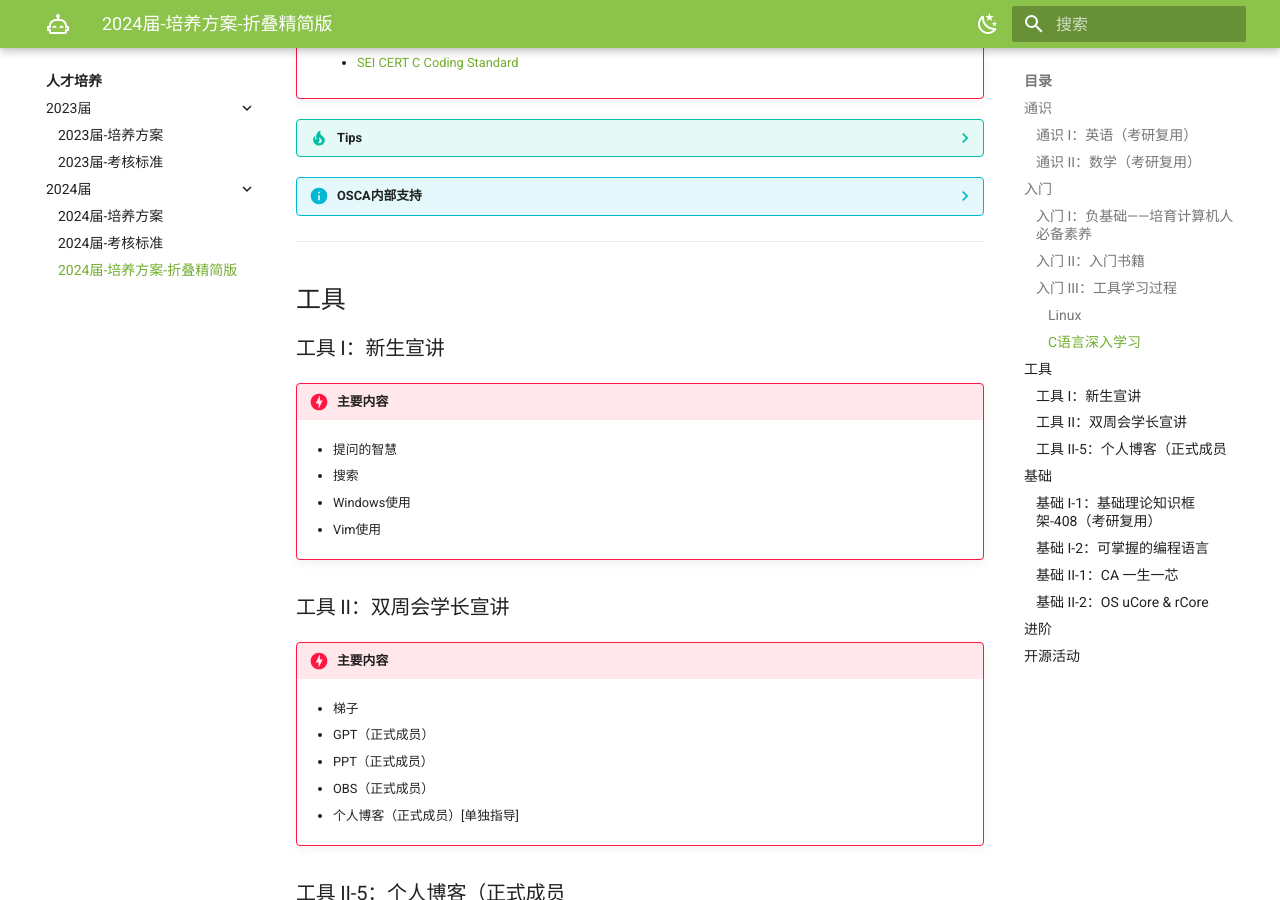
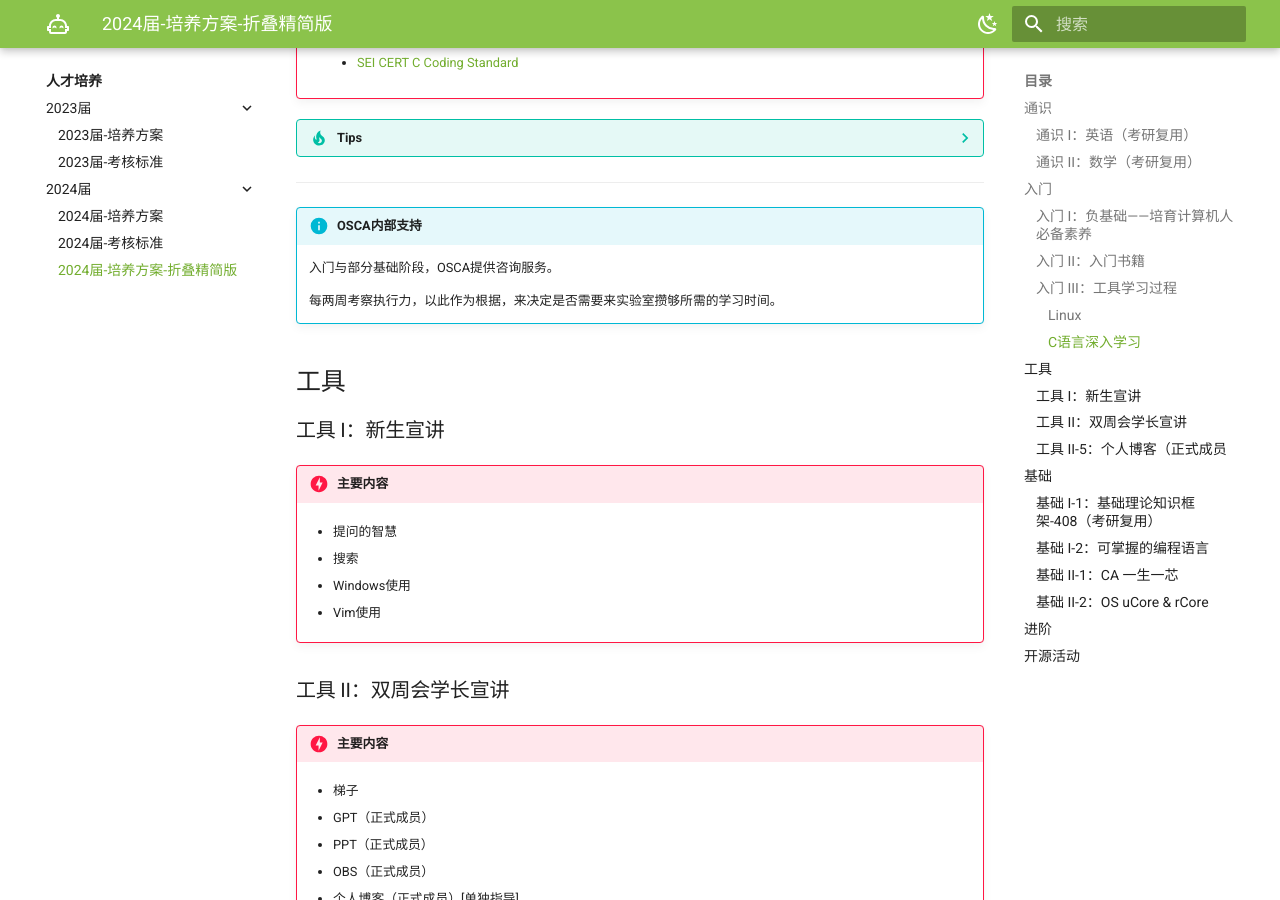
Before and after one commit to Haohahahaha/OSCA, an MkDocs documentation site: the page built from docs/guide/guide-2024-foldable.md, in a window 1280 px wide and 900 px high, scrolled down 3342 px. Built offline with MkDocs 1.6.1 and Material for MkDocs 9.7.7, drawn with Linux system fonts in a browser that asks for light colours.

Commit message:
2024-06-26_00:12:53 update

```diff
--- a/docs/guide/guide-2024-foldable.md
+++ b/docs/guide/guide-2024-foldable.md
@@ -214,13 +214,13 @@
 
 	我们都需要深刻地意识到文档的递归嵌套性——即“并不是一套教程就能解决你的所有问题，有时候你需要查阅多方信息，通过大脑把它们综合起来并自己合成你想要的答案”。
 
-??? info "OSCA内部支持"
+---
 
-	此部分提供咨询服务。
+!!! info "OSCA内部支持"
 
-	前期会每周考察执行力，以此作为根据，来决定是否需要来实验室攒够所需的学习时间。
+	入门与部分基础阶段，OSCA提供咨询服务。
 
----
+	每两周考察执行力，以此作为根据，来决定是否需要来实验室攒够所需的学习时间。
 
 ## 工具
 
```
Also changed, not shown: docs/guide/guide-2024.md (+4 -4 lines).
